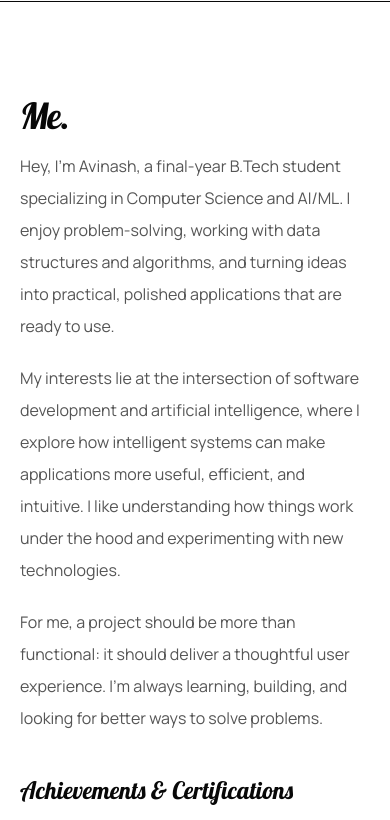
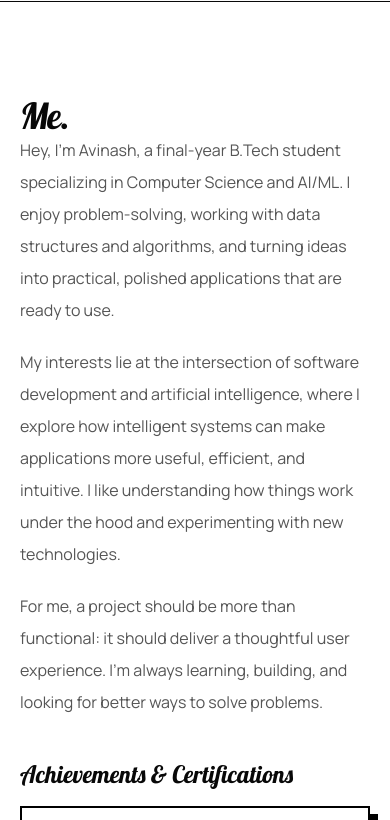
Before and after one commit to AVINASHTIWARI14/portfolio, a React (Vite) app: page / in a window 390 px wide. Shown: the part 3800-4620 px from the top of the page. Built offline with nearby package versions, Linux system fonts and the light colour scheme.

Commit message:
Tighten About heading spacing

```diff
--- a/src/components/portfolio/About.tsx
+++ b/src/components/portfolio/About.tsx
@@ -32,7 +32,7 @@ export function About() {
   return (
     <section id="about" className="mx-auto max-w-6xl px-5 py-24 sm:px-8 md:py-32">
       <SectionHeading index="03" eyebrow="About" title={<>Me.</>} titleFontFamily="Lobster, cursive" />
-      <div className="-mt-8 grid items-start gap-10 lg:-mt-12 lg:grid-cols-[1.05fr_0.95fr] lg:gap-16">
+      <div className="-mt-12 grid items-start gap-10 lg:-mt-16 lg:grid-cols-[1.05fr_0.95fr] lg:gap-16">
         <Reveal className="flex h-full flex-col justify-center space-y-5 text-base leading-8 text-muted-foreground sm:text-lg">
           <p>
             Hey, I’m Avinash, a final-year B.Tech student specializing in Computer Science and AI/ML. I enjoy problem-solving, working with data structures and algorithms, and turning ideas into practical, polished applications that are ready to use.
```
